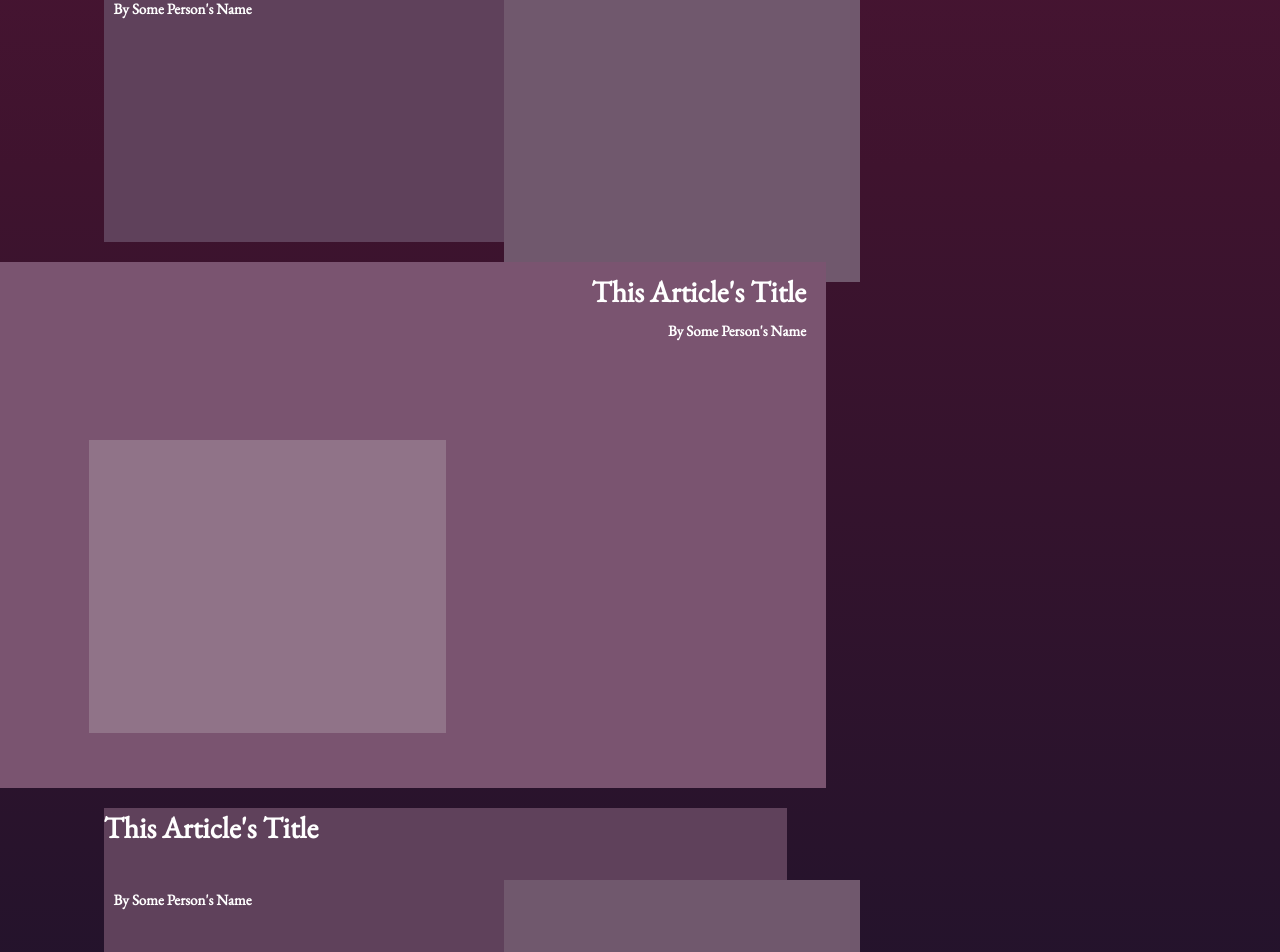
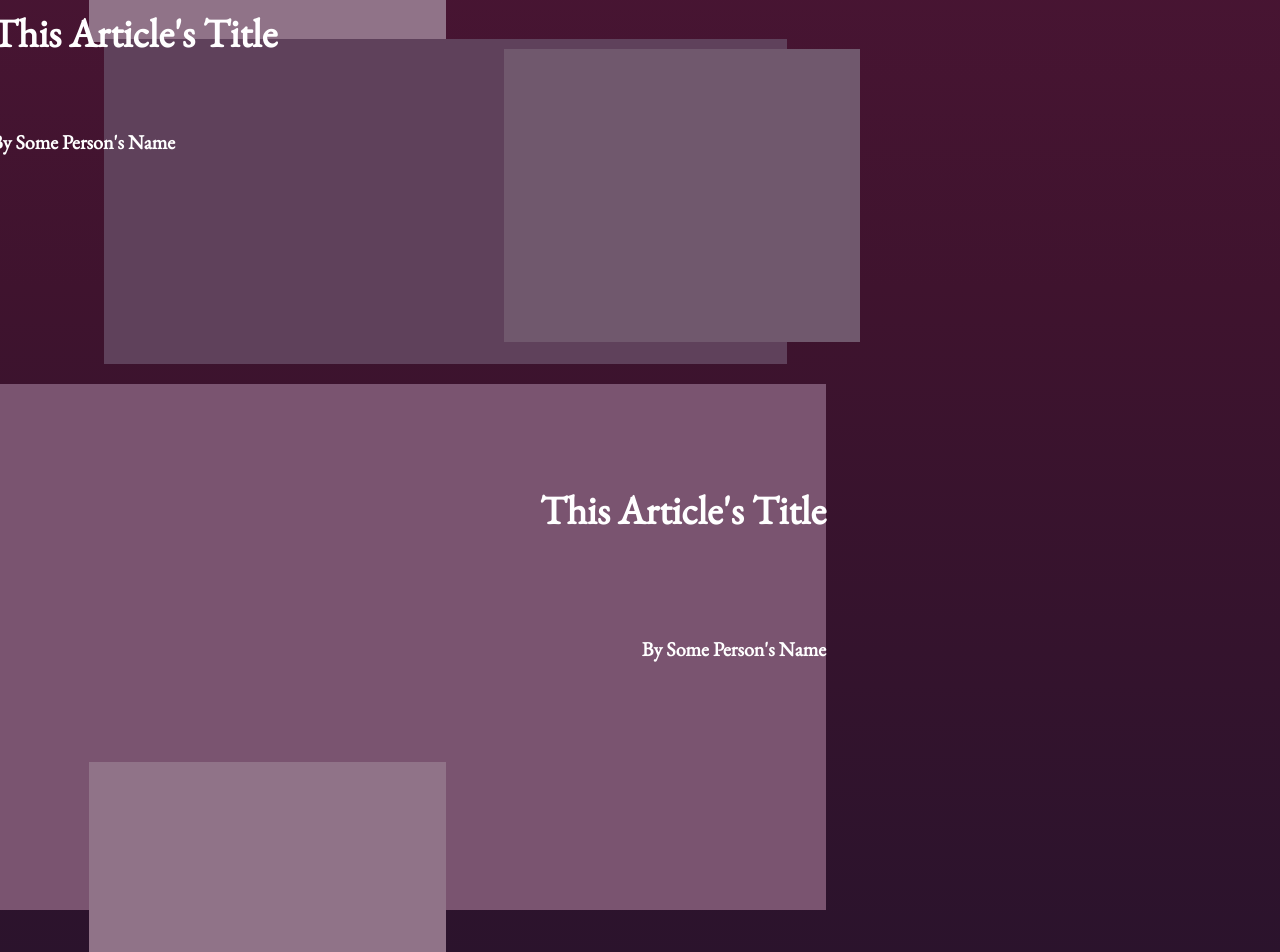
Before and after one commit to spectatorpublishing/bhm2023, a React (Create React App) app: page /sports in a window 1280 px wide. Shown: the part 840-1792 px from the top of the page. Built offline with nearby package versions, Linux system fonts and the light colour scheme; a web font is replaced by a local one.

Commit message:
added z-index

```diff
--- a/src/containers/Section.js
+++ b/src/containers/Section.js
@@ -25,6 +25,7 @@ const Header = styled.div`
     font-size: 70px;
     line-height: 91px;
     text-transform: capitalize;
+
 `;
 
 
@@ -55,6 +56,7 @@ const Rectangle1 = styled(Rectangle)`
     border-radius: 0px;
     margin: 10px;
     margin-left: 100px;
+    z-index: 1;
 `;
 
 const LittleRectangle1 = styled.div`
@@ -67,7 +69,7 @@ const LittleRectangle1 = styled.div`
     align-items: center;
     margin-left: 150px;
     margin-top: 100px;
-
+    z-index: 2;
 `;
 
 const Rectangle2 = styled(Rectangle)`
@@ -80,6 +82,7 @@ const Rectangle2 = styled(Rectangle)`
     margin: 10px;
     margin-left: 225px;
     justify-content: right;
+    z-index: 1;
 `;
 
 const LittleRectangle2 = styled.div`
@@ -91,24 +94,26 @@ const LittleRectangle2 = styled.div`
     border-radius: 0px;
     align-items: center;
     margin-left: 400px;
+    margin-top: 10px;
+    z-index: 2;
 `;
 
 const ArticleInfo1= styled.div`
     text-align: right;
     color: white;
-    margin: 10px;
     font-family: 'EB Garamond';
     text-transform: capitalize;
     font-weight: 600;
     position: relative;
+    margin-top: 100px;
+    z-index: 10;
 `;
 const ArticleInfoTitle1 = styled(ArticleInfo1)`
-    font-size: 30px;
+    font-size: 40px;
 `;
 const ArticleInfoAuthor1 = styled(ArticleInfo1)`
-    margin: 10px;
     color: white;
-    font-size: 15px;
+    font-size: 20px;
 `;
 
 const ArticleInfo2= styled.div`
@@ -121,15 +126,17 @@ const ArticleInfo2= styled.div`
     width: 393px;
     left: 0px;
     top: 40px;
+    z-index: 10;
+    margin-top: 50px;
+    margin-right: 300px;
 
 `;
 const ArticleInfoTitle2 = styled(ArticleInfo2)`
-    font-size: 30px;
+    font-size: 40px;
 `;
 const ArticleInfoAuthor2 = styled(ArticleInfo2)`
-    margin: 10px;
     color: white;
-    font-size: 15px;
+    font-size: 20px;
 `;
 const Section = () => {
 
@@ -141,15 +148,19 @@ const Section = () => {
             <Rectangle1><ArticleInfo1><ArticleInfoTitle1>This Article's Title
                 </ArticleInfoTitle1><ArticleInfoAuthor1>By Some Person's Name</ArticleInfoAuthor1></ArticleInfo1><LittleRectangle1/></Rectangle1>
 
-
-                <Rectangle2><ArticleInfo2><ArticleInfoTitle2>This Article's Title
-                </ArticleInfoTitle2><ArticleInfoAuthor2>By Some Person's Name</ArticleInfoAuthor2></ArticleInfo2><LittleRectangle2/></Rectangle2>
+                <ArticleInfo2><ArticleInfoTitle2>This Article's Title
+                </ArticleInfoTitle2><ArticleInfoAuthor2>By Some Person's Name</ArticleInfoAuthor2></ArticleInfo2>
+                <Rectangle2><LittleRectangle2/></Rectangle2>
 
 
             <Rectangle1><ArticleInfo1><ArticleInfoTitle1>This Article's Title
                 </ArticleInfoTitle1><ArticleInfoAuthor1>By Some Person's Name</ArticleInfoAuthor1></ArticleInfo1><LittleRectangle1/></Rectangle1>
-                <Rectangle2><ArticleInfo2><ArticleInfoTitle2>This Article's Title
-                </ArticleInfoTitle2><ArticleInfoAuthor2>By Some Person's Name</ArticleInfoAuthor2></ArticleInfo2><LittleRectangle2/></Rectangle2>
+
+                <ArticleInfo2><ArticleInfoTitle2>This Article's Title
+                </ArticleInfoTitle2><ArticleInfoAuthor2>By Some Person's Name</ArticleInfoAuthor2></ArticleInfo2>
+                <Rectangle2><LittleRectangle2/></Rectangle2>
+
+
             </AllRectangles>
         </Container>
     );
```
